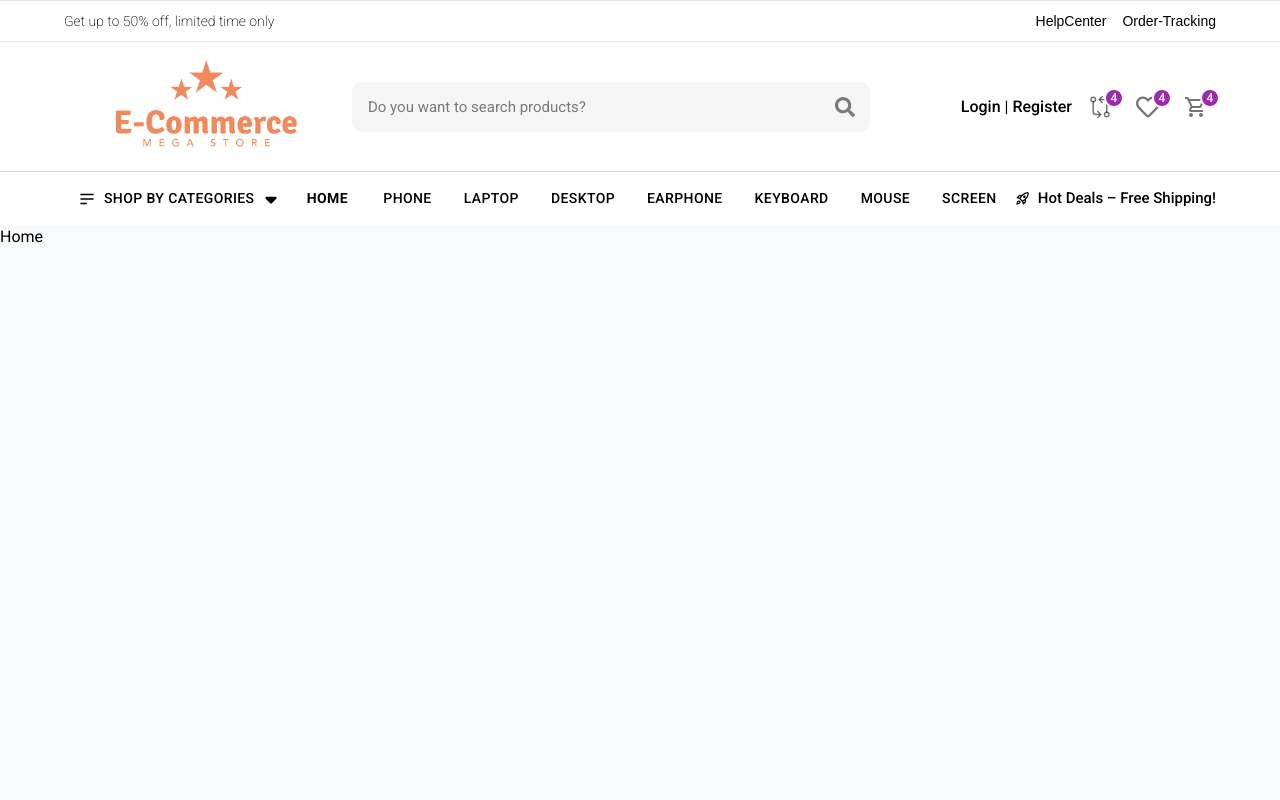
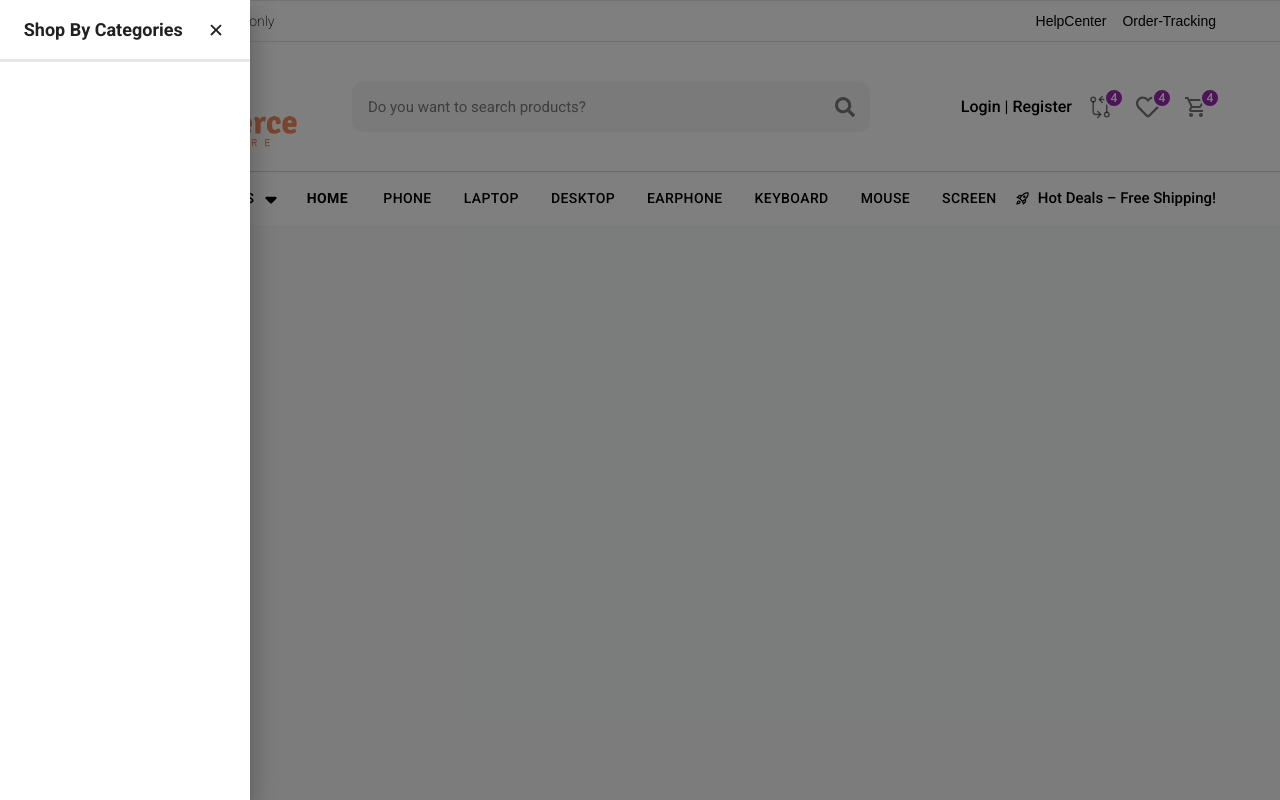
Before and after one commit to anhpham271003/ecommerce, a React (Vite) app: page / in a window 1280 px wide. Both pictures are taken after a click on the button "SHOP BY CATEGORIES". Built offline with nearby package versions, Linux system fonts and the light colour scheme; a web font is replaced by a local one.

Commit message:
70% dropdow categories

```diff
--- /dev/null
+++ b/src/components/Header/Navigation/CategoryPanel.jsx
@@ -0,0 +1,34 @@
+import React, {useState} from 'react';
+import Box from '@mui/material/Box';
+import Drawer from '@mui/material/Drawer';
+import { IoCloseSharp } from "react-icons/io5";
+
+
+const CategoryPanel = (props) => {
+
+    //change state open drawer
+    const toggleDrawer = (newOpen) => () => {
+        props.setOpenDrawerCategory(newOpen);
+    };
+    //prepare drawer list
+    const DrawerList = (
+        <Box sx={{ width: 250 }} role="presentation" onClick={toggleDrawer(false)}>
+
+        </Box>
+    );
+
+    return(
+        <div>
+            {/* <Button onClick={toggleDrawer(true)}>Open drawer</Button> */}
+            <Drawer open={props.openDrawerCategory} onClose={toggleDrawer(false)}>
+                <div className ="flex justify-around items-center py-[16px] px-[12px]  border-b-[3px] border-[#e5e7eb]" >
+                    <h1 className = "text-[18px] font-bold">Shop By Categories</h1>
+                        <IoCloseSharp className="text-[20px] cursor-pointer" onClick={() => props.setOpenDrawerCategory(false)} />
+                </div>
+                {DrawerList}
+            </Drawer>
+        </div>
+    )
+}
+
+export default CategoryPanel;
--- a/src/components/Header/Navigation/index.jsx
+++ b/src/components/Header/Navigation/index.jsx
@@ -1,17 +1,26 @@
-import React from 'react';
+import React, {useState} from 'react';
 import { Link } from 'react-router-dom';
 import Button from '@mui/material/Button';
 import { HiOutlineMenuAlt2 } from "react-icons/hi";
 import { FaCaretDown } from "react-icons/fa6";
 import { MdOutlineRocketLaunch } from "react-icons/md";
+import CategoryPanel from './CategoryPanel.jsx';
 
 const Navigation = () =>{
+    //useState open drawer
+    const [openDrawerCategory, setOpenDrawerCategory] = useState(false);
+    //Change state open drawer
+    const openDrawerCategoryHandler = () => {
+        setOpenDrawerCategory(true);
+    }
+
     return (
+        <>
             <nav className = "py-2">
                 {/* navigation left */}
                 <div className="container flex items-center justify-end ">
                     <div className="col-1 w-[20%] ">
-                    <Button className = "!text-black gap-2 w-full">
+                        <Button className = "!text-black gap-2 w-full" onClick ={openDrawerCategoryHandler}>
                             <HiOutlineMenuAlt2 className ="text-[18px]"/> SHOP BY CATEGORIES
                         <FaCaretDown className = "text-[18px]"/>
                         </Button>
@@ -71,7 +80,10 @@ const Navigation = () =>{
                 </div>
             </nav>
 
-        // categories dropdown
+            {/*categories dropdown */}
+            <CategoryPanel openDrawerCategory={openDrawerCategory} setOpenDrawerCategory={setOpenDrawerCategory}/>
+
+        </>
     )
 }
 
```
Lines whose indentation alone changed are shown as unchanged.
